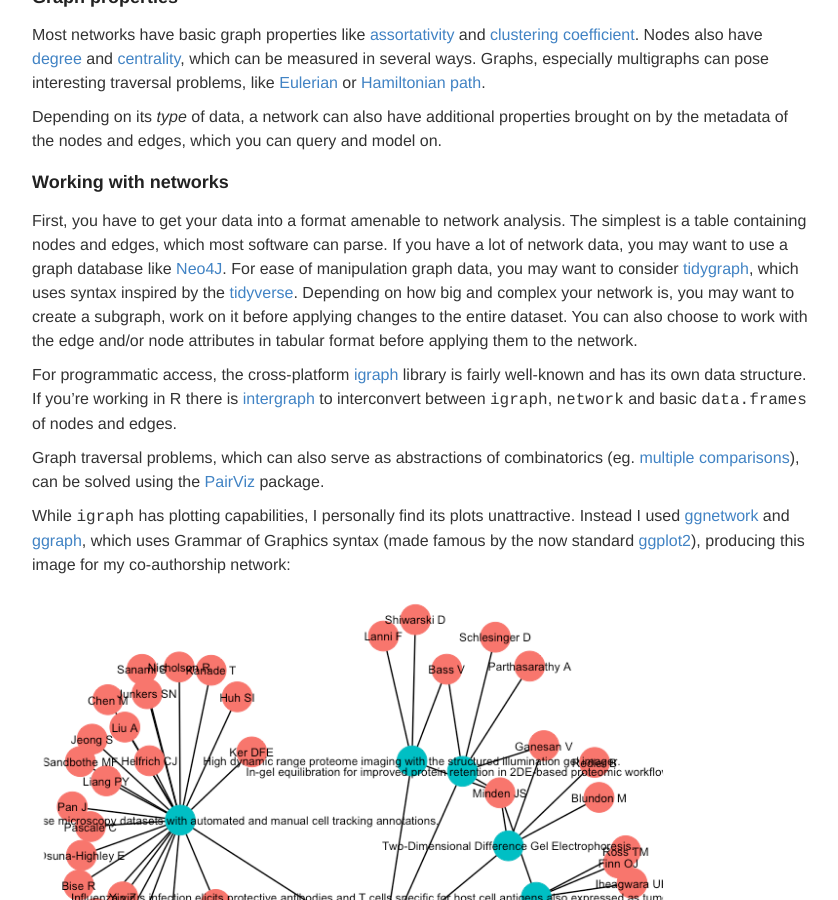
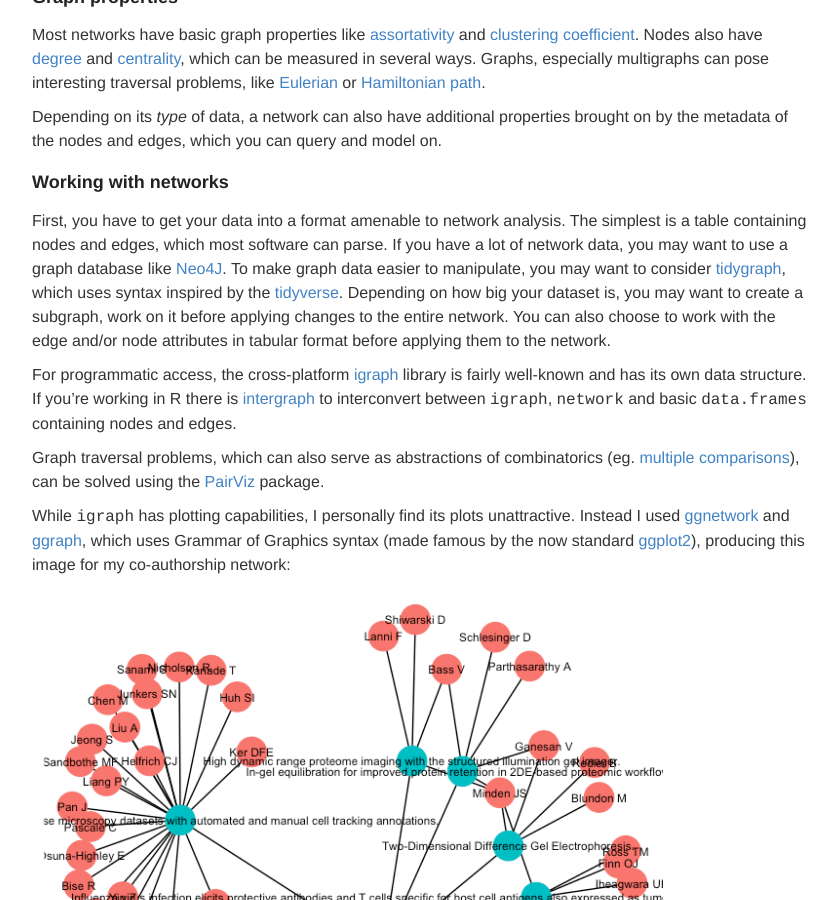
Before and after one commit to ptvan/ptvan.github.io, a Jekyll site: the page built from _posts/2019-10-17-analyzing-networks.md, in a window 1280 px wide and 900 px high, scrolled down 652 px. Shown: the whole window, without its empty margins (218-1056 px from the left). Built offline with Jekyll 4.4.1, drawn with Linux system fonts in a browser that asks for light colours.

Commit message:
minor edits

```diff
--- a/_posts/2019-10-17-analyzing-networks.md
+++ b/_posts/2019-10-17-analyzing-networks.md
@@ -23,9 +23,9 @@ Depending on its _type_ of data, a network can also have additional properties b
 
 ### Working with networks
 
-First, you have to get your data into a format amenable to network analysis. The simplest is a table containing nodes and edges, which most software can parse. If you have a lot of network data, you may want to use a graph database like [Neo4J](https://neo4j.com/). For ease of manipulation graph data, you may want to consider [tidygraph](https://github.com/thomasp85/tidygraph), which uses syntax inspired by the [tidyverse](https://www.tidyverse.org/). Depending on how big and complex your network is, you may want to create a subgraph, work on it before applying changes to the entire dataset. You can also choose to work with the edge and/or node attributes in tabular format before applying them to the network.
+First, you have to get your data into a format amenable to network analysis. The simplest is a table containing nodes and edges, which most software can parse. If you have a lot of network data, you may want to use a graph database like [Neo4J](https://neo4j.com/). To make graph data easier to manipulate, you may want to consider [tidygraph](https://github.com/thomasp85/tidygraph), which uses syntax inspired by the [tidyverse](https://www.tidyverse.org/). Depending on how big your dataset is, you may want to create a subgraph, work on it before applying changes to the entire network. You can also choose to work with the edge and/or node attributes in tabular format before applying them to the network.
 
-For programmatic access, the cross-platform [igraph](https://igraph.org/r/) library is fairly well-known and has its own data structure. If you're working in R there is [intergraph](https://cran.r-project.org/web/packages/intergraph/) to interconvert between `igraph`, `network` and basic `data.frames` of nodes and edges.
+For programmatic access, the cross-platform [igraph](https://igraph.org/r/) library is fairly well-known and has its own data structure. If you're working in R there is [intergraph](https://cran.r-project.org/web/packages/intergraph/) to interconvert between `igraph`, `network` and basic `data.frames` containing nodes and edges.
 
 Graph traversal problems, which can also serve as abstractions of combinatorics (eg. [multiple comparisons](https://cran.r-project.org/web/packages/PairViz/vignettes/MultipleComparisons.html)), can be solved using the [PairViz](https://cran.r-project.org/web/packages/PairViz/index.html) package.
 
```
Also changed, not shown: research.md (+2 -2 lines).
